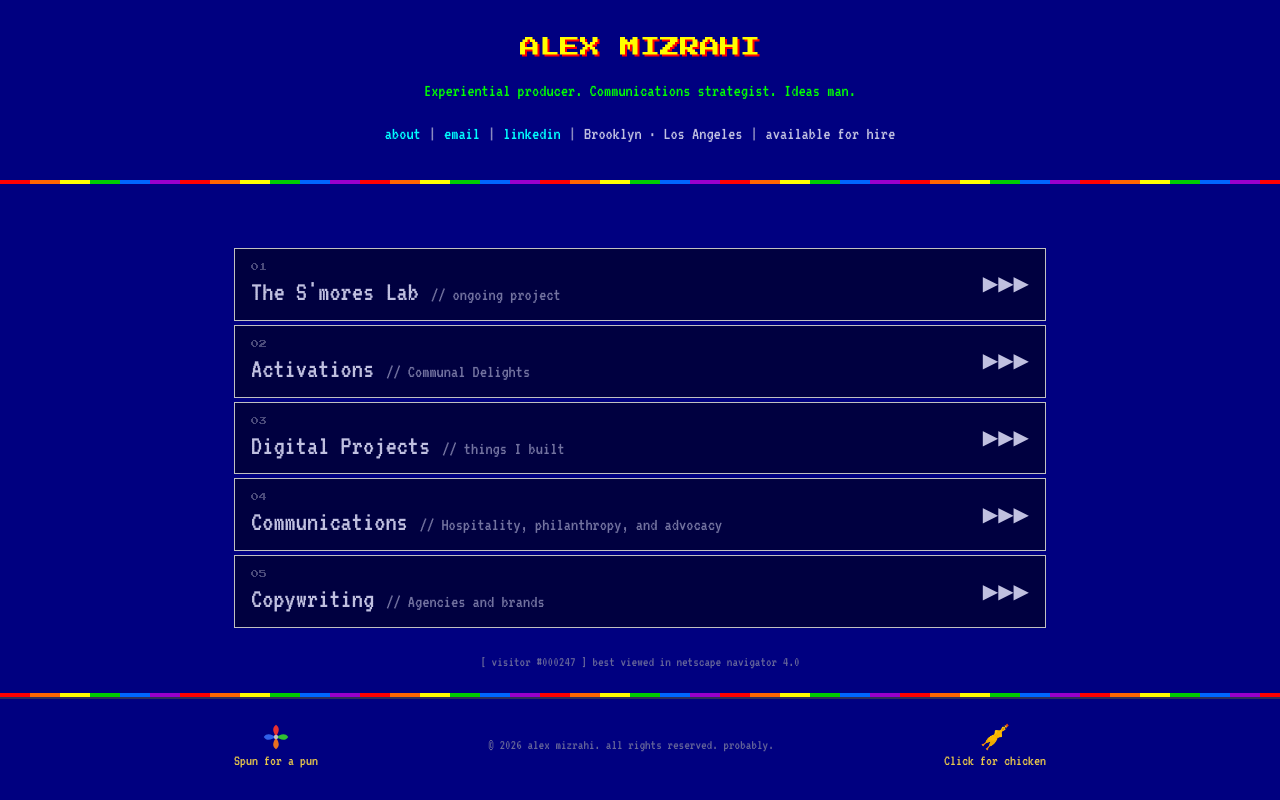
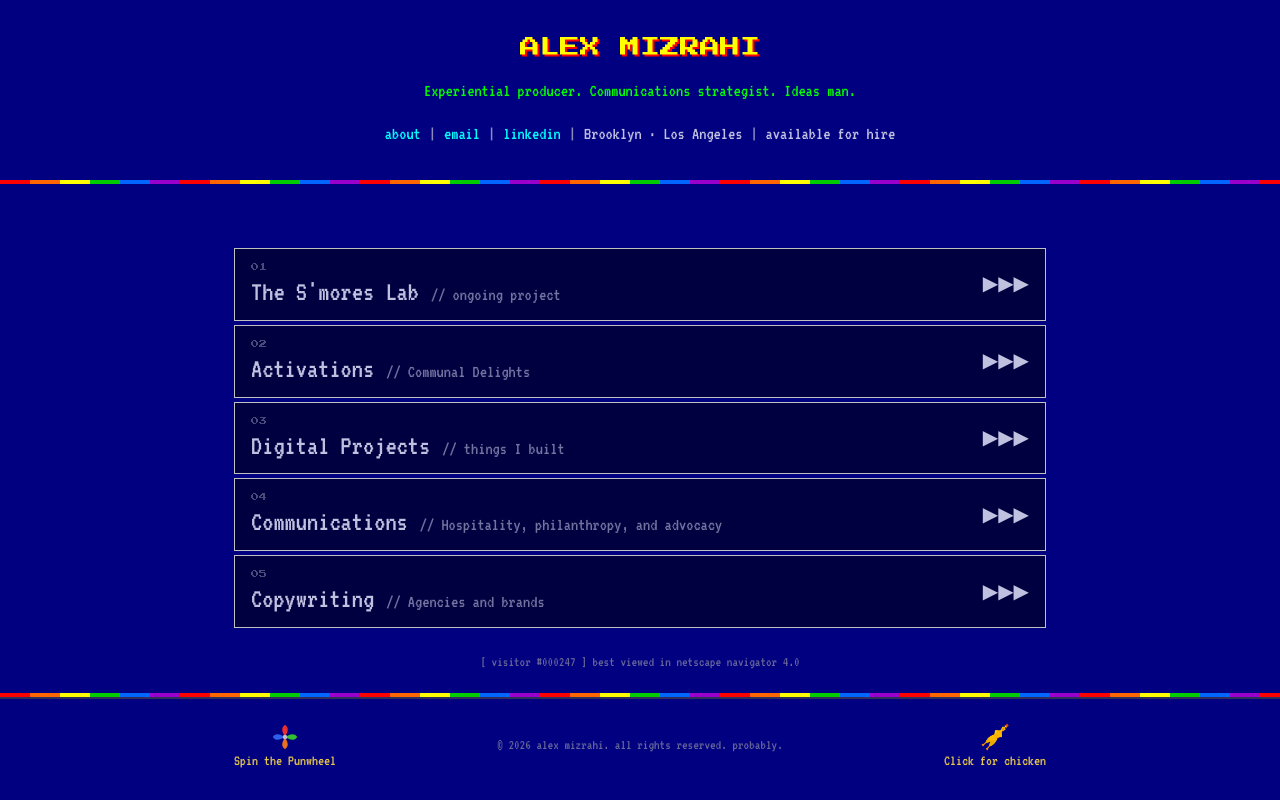
Before and after one commit to alexthemiz/alexmizrahi-site, a Next.js app: page / in a window 1280 px wide. Built offline with nearby package versions, Linux system fonts and the light colour scheme.

Commit message:
change pinwheel button label to "Spin the Punwheel"
Co-Authored-By: Claude Sonnet 5 <noreply@anthropic.com>

```diff
--- a/app/components/PinwheelButton.tsx
+++ b/app/components/PinwheelButton.tsx
@@ -75,7 +75,7 @@ export default function PinwheelButton() {
             lineHeight: 1,
           }}
         >
-          Spun for a pun
+          Spin the Punwheel
         </span>
       </button>
 
```
